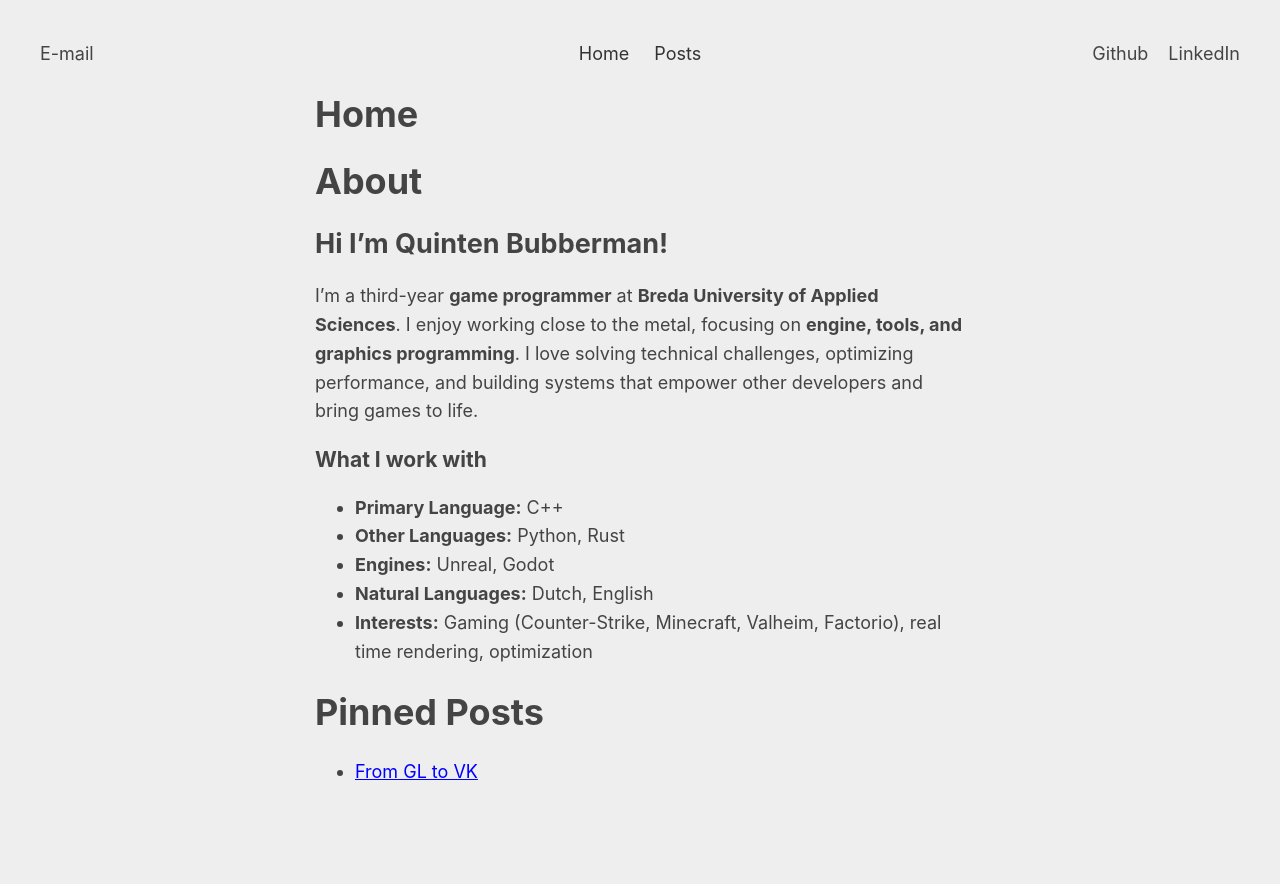
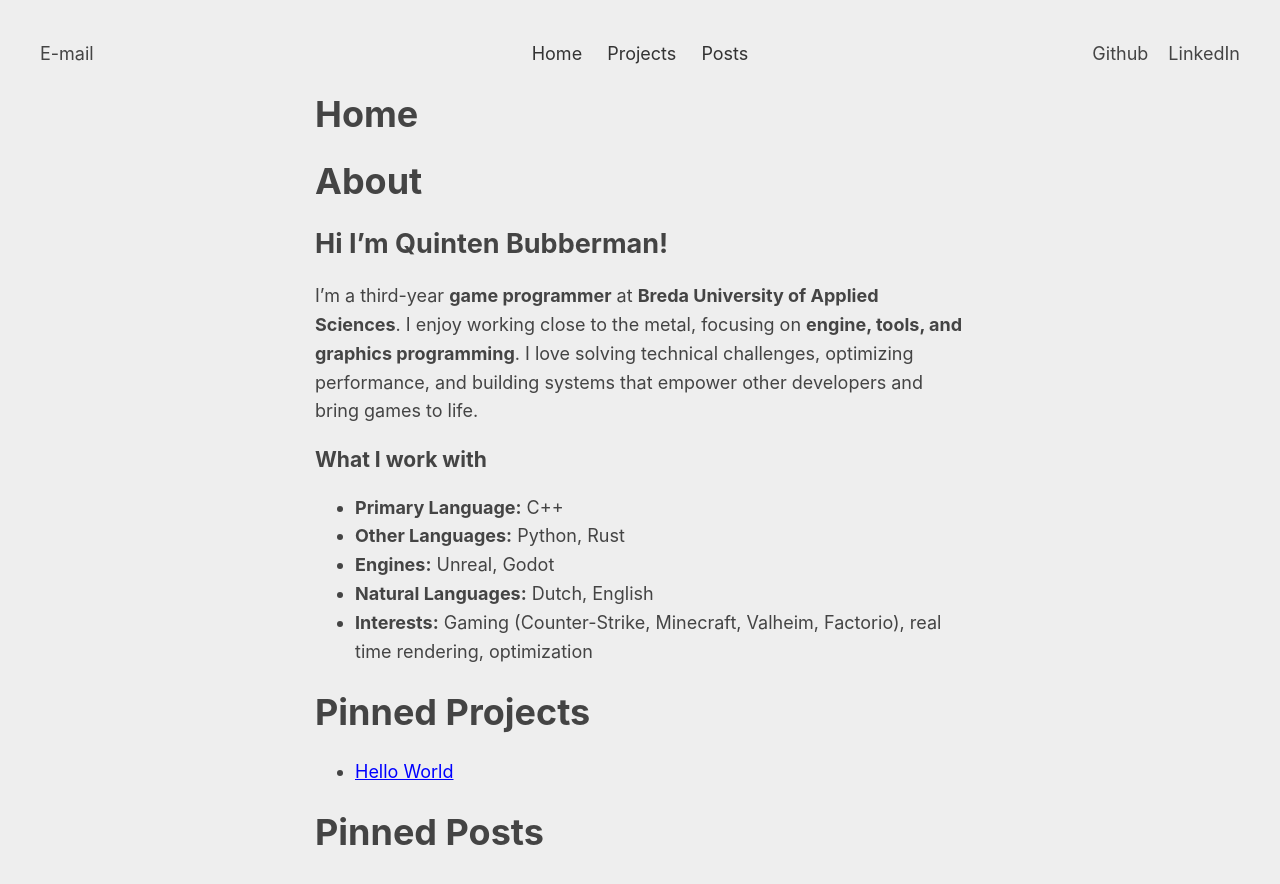
Before and after one commit to bakjedev/bakjedev.github.io, a Jekyll site: the page built from index.md, in a window 1280 px wide. Shown: the top 884 px of the page. Built offline with Jekyll 4.4.1, drawn with Linux system fonts in a browser that asks for light colours.

Commit message:
Add projects

```diff
--- a/_config.yml
+++ b/_config.yml
@@ -1,11 +1,17 @@
 title: bakje
 
 collections:
-  pages:
+  posts:
+    output: true
+  projects:
     output: true
 
 defaults:
   - scope:
-      type: "pages"
+      type: "posts"
     values:
       layout: "default"
+  - scope:
+      type: "projects"
+    values:
+      layout: "default"
--- a/_layouts/default.html
+++ b/_layouts/default.html
@@ -17,6 +17,7 @@
 
   <nav>
     <a href="/">Home</a>
+    <a href="/projects">Projects</a>
     <a href="/posts">Posts</a>
   </nav>
 
--- a/index.md
+++ b/index.md
@@ -17,10 +17,20 @@ I'm a third-year **game programmer** at **Breda University of Applied Sciences**
 - **Natural Languages:** Dutch, English
 - **Interests:** Gaming (Counter-Strike, Minecraft, Valheim, Factorio), real time rendering, optimization
 
+# Pinned Projects
+
+<ul>
+  {% for project in site.projects %}
+    {% if project.pinned %}
+      <li><a href="{{ project.url }}">{{ project.title }}</a></li>
+    {% endif %}
+  {% endfor %}
+</ul>
+
 # Pinned Posts
 
 <ul>
-  {% for post in site.pages %}
+  {% for post in site.posts %}
     {% if post.pinned %}
       <li><a href="{{ post.url }}">{{ post.title }}</a></li>
     {% endif %}
```
Also changed, not shown: _projects/testproject.md (added, +7 -0 lines), posts.md (+2 -2 lines), projects.md (added, +10 -0 lines), _posts/from_gl_to_vk.md (renamed from _pages/from_gl_to_vk.md), _posts/test.md (renamed from _pages/test.md).
